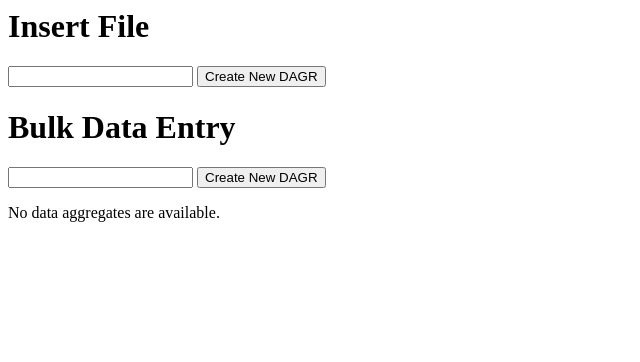
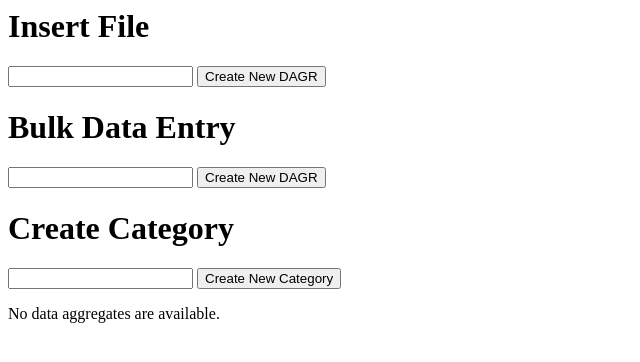
Before and after one commit to JPeterson462/CMSC424-Project, a Django app: page /mmda/ in a window 1280 px wide. Shown: the top 362 px of the page, without its empty margins (0-640 px from the left). Run offline with Django 3.2, Linux system fonts and the light colour scheme; data that the repository does not hold is empty.

Commit message:
KW: Added functionality to create a new Category

```diff
--- a/web/mmda/models.py
+++ b/web/mmda/models.py
@@ -29,7 +29,7 @@ class FileMetadata(models.Model):
 
 class Category(models.Model):
     category_name = models.CharField(max_length=200)
-    parent_category = models.ForeignKey('self', on_delete=models.CASCADE)
+    parent_category = models.ForeignKey('self', on_delete=models.CASCADE, blank=True, null=True)
 
     def __str__(self):
         return "Category: " + self.category_name
--- a/web/mmda/templates/mmda/index.html
+++ b/web/mmda/templates/mmda/index.html
@@ -12,6 +12,13 @@
     <input type="submit" value="Create New DAGR" />
 </form>
 
+<h1>Create Category</h1>
+<form action="{% url 'mmda:create_category' %}" method="post">
+    {% csrf_token %}
+    <input type="text" id="category_name" name="category_name" />
+    <input type="submit" value="Create New Category" />
+</form>
+
 {% if data_aggregates_list %}
     <ul>
     {% for dagr in data_aggregates_list %}
--- a/web/mmda/urls.py
+++ b/web/mmda/urls.py
@@ -6,5 +6,6 @@ app_name = 'mmda'
 urlpatterns = [
     url(r'^$', views.index, name='index'),
     url(r'^insert_file/$', views.insert_file, name='insert_file'),
-    url(r'^bulk_data_insert/$', views.bulk_data_insert, name='bulk_data_insert')
+    url(r'^bulk_data_insert/$', views.bulk_data_insert, name='bulk_data_insert'),
+    url(r'^create_category/$', views.create_category, name='create_category')
 ]
--- a/web/mmda/views.py
+++ b/web/mmda/views.py
@@ -98,3 +98,17 @@ def bulk_data_insert(request):
 
     # Redirect the user back to the home page
     return HttpResponseRedirect(reverse('mmda:index'))
+
+def create_category(request):
+    # Grab the category name from the HTTP request
+    category_name = request.POST['category_name']
+
+    with connection.cursor() as cursor:
+        # Insert a new category record into the database
+        cursor.execute("""
+            INSERT INTO mmda_category (category_name)
+            VALUES (%s)
+        """, [category_name])
+
+    # Redirect the user back to the home page
+    return HttpResponseRedirect(reverse('mmda:index'))
```
Also changed, not shown: web/mmda/migrations/0006_auto_20171128_1803.py (added).
